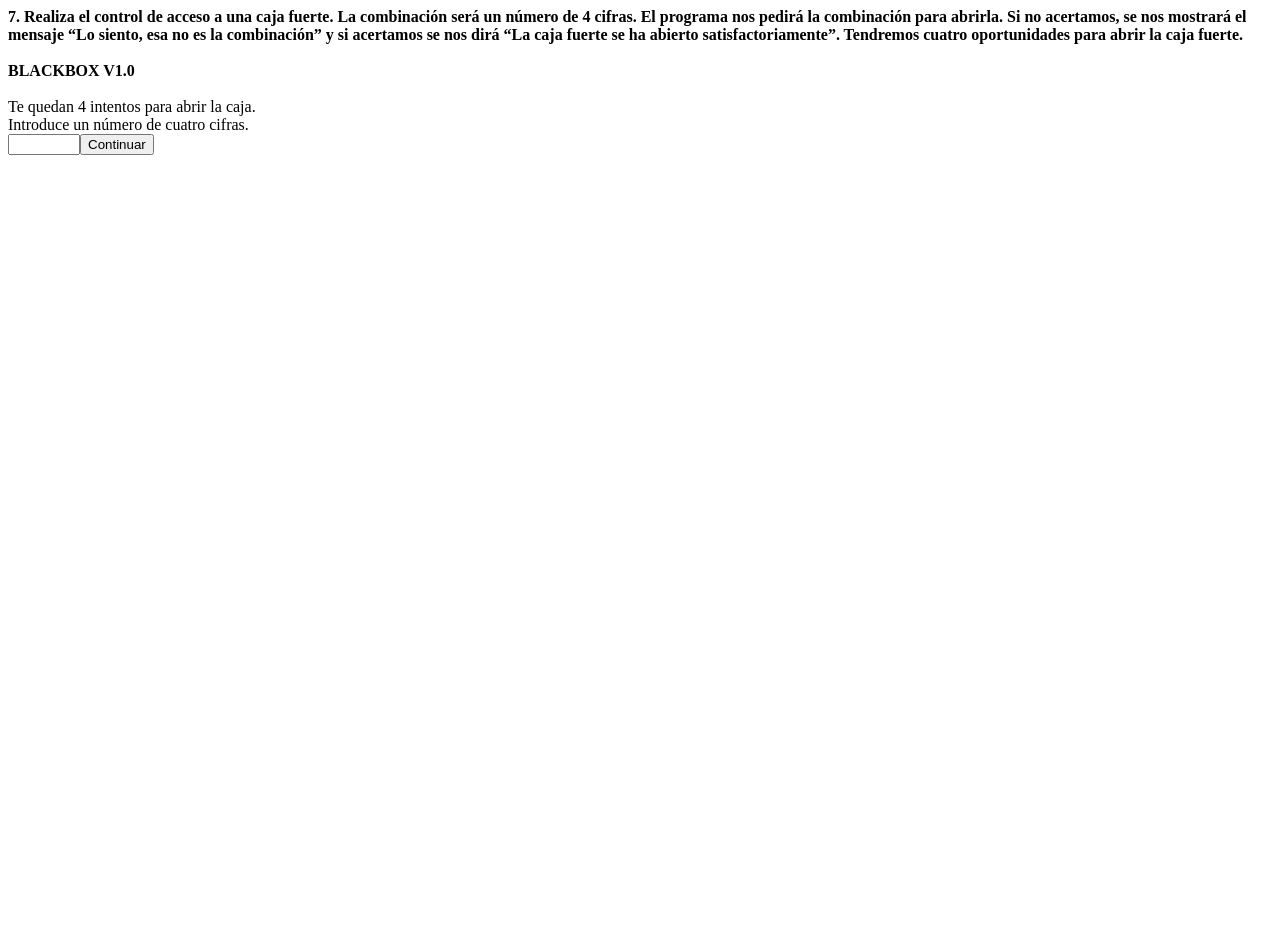
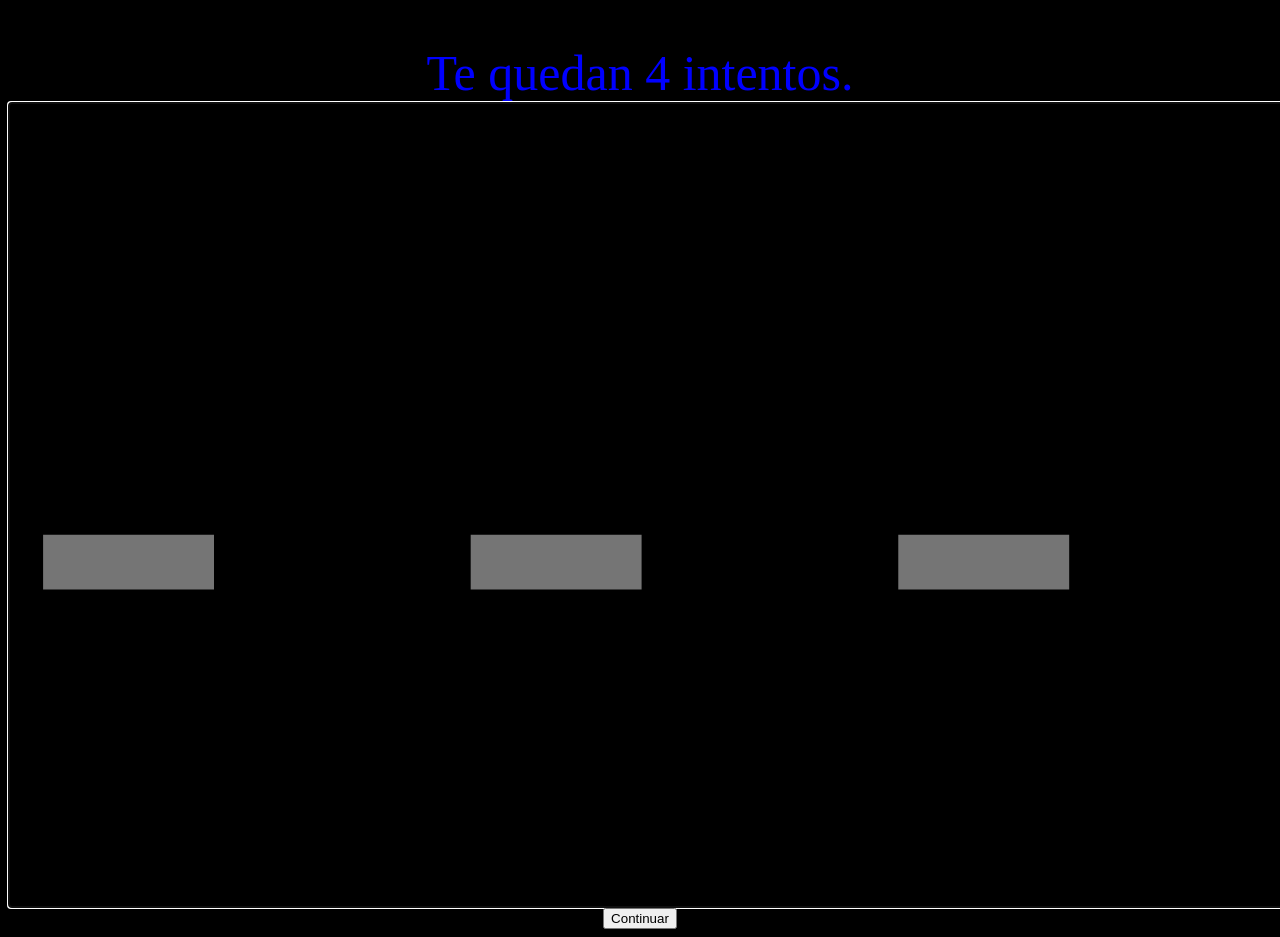
Before and after one commit to JulianGarciaCastillo/ejercicios-php, a PHP site: page / in a window 1280 px wide; the page is wider, and only the part inside the window is pictured. Before the commit the page ends 155 px from the top of that part, so only its background shows below. Run offline with PHP 8.4, Linux system fonts and the light colour scheme.

Commit message:
Cambio visual

```diff
--- /dev/null
+++ b/Tema4/ejer07/hoja.css
@@ -0,0 +1,28 @@
+
+body{
+  background-color: black;
+  text-align: center;
+}
+input[type=number]{
+  height: 800px;
+  width: 1600px;
+  font-size: 700px;
+  color: #0dff00;
+  background-color: black;
+}
+div#mensajeIntentos{
+  color: blue;
+  font-size: 50px;
+}
+div#mensajeFinalno{
+  color: red;
+  font-size: 190px;
+  margin-top: 120px;
+  text-decoration: blink;
+}
+div#mensajeFinalsi {
+  color: green;
+  font-size: 190px;
+  margin-top: 120px;
+  text-decoration: blink;
+}
--- a/Tema4/ejer07/index.php
+++ b/Tema4/ejer07/index.php
@@ -3,17 +3,11 @@
 <html>
   <head>
     <meta charset="UTF-8">
+    <link href="hoja.css" rel="stylesheet" type="text/css">
     <title></title>
   </head>
   <body>
-    <b>7. Realiza el control de acceso a una caja fuerte. La combinación será un número de 4 cifras. El
-programa nos pedirá la combinación para abrirla. Si no acertamos, se nos mostrará el mensaje
-“Lo siento, esa no es la combinación” y si acertamos se nos dirá “La caja fuerte se ha abierto
-satisfactoriamente”. Tendremos cuatro oportunidades para abrir la caja fuerte.</b>
     <br><br>
-    <b>BLACKBOX V1.0</b><br><br>
-
-
 <?php $passSecreta = 1234; ?>
 
 <?php
@@ -29,16 +23,15 @@ if (!(isset($_POST['contador']))){
   $passUser = $_POST['passUser'];
 }
 
-if ($passSecreta == $passUser) {
-  echo "¡ Has acertado el codigo !";
-}else if ($contador == 0){
-  echo "No te quedan más intentos.";
-}else{
-  echo "Te quedan ", $contador, " intentos para abrir la caja. <br>";
+if ($passSecreta == $passUser) {?>
+ <div id="mensajeFinalsi"> ACCESO GARANTIZADO</div><?php
+}else if ($contador == 0){?>
+ <div id="mensajeFinalno"> ACCESO DENEGADO</div><?php
+}else{?>
+ <div id="mensajeIntentos"> Te quedan <?php echo $contador ?> intentos.</div><?php
   $contador--;
-  echo "Introduce un número de cuatro cifras.";
     echo '<form action="index.php" method="post">';
-    echo '<input type="number" min=0 max=9999 name="passUser">';
+    echo '<input type="number" min=0 max=9999 name="passUser" autofocus placeholder="- - - -">';
     echo '<input type="hidden" name="contador" value="', $contador, '">';
     echo '<input type="submit" value="Continuar">';
     echo '</form>';
```
Also changed, not shown: Tema4/ejer07/Safe-Deposit-Box.bmp (deleted), Tema4/ejer07/safe_deposit_box-wallpaper-1600x1200.jpg (deleted).
